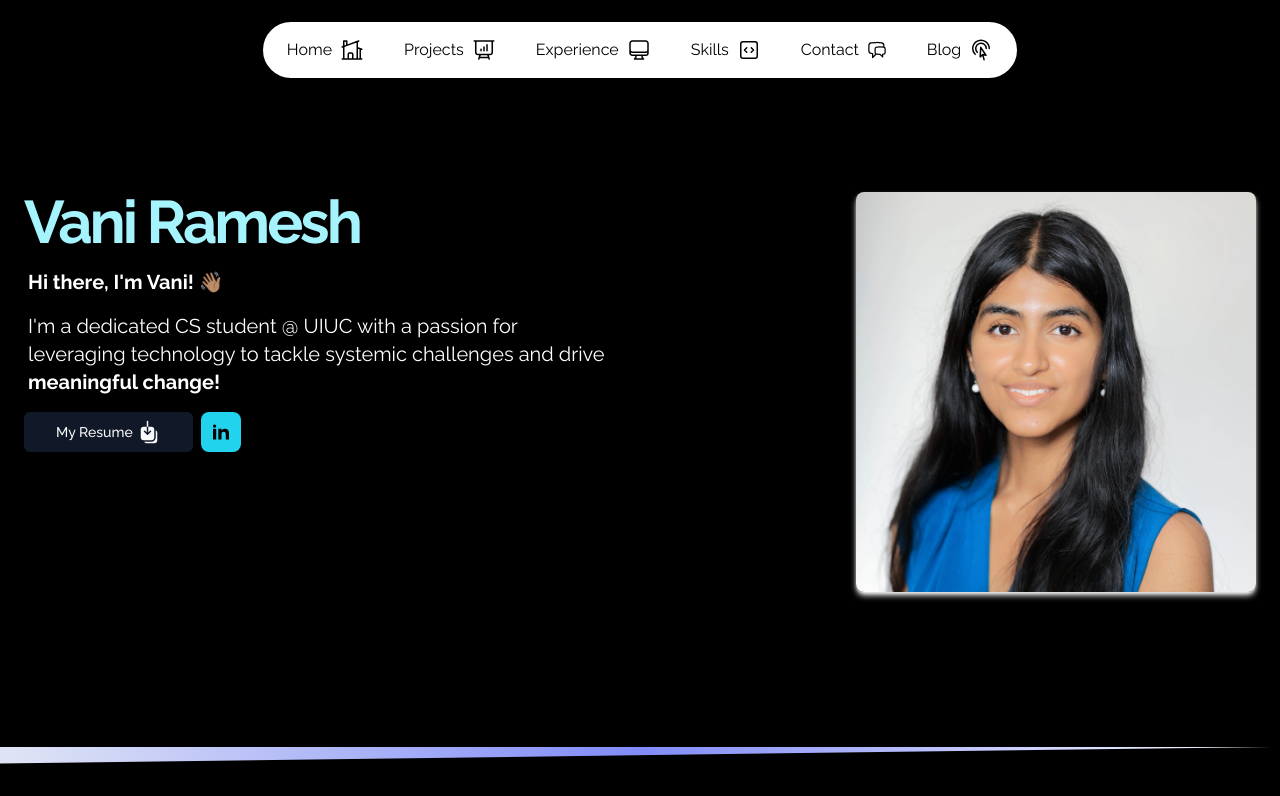
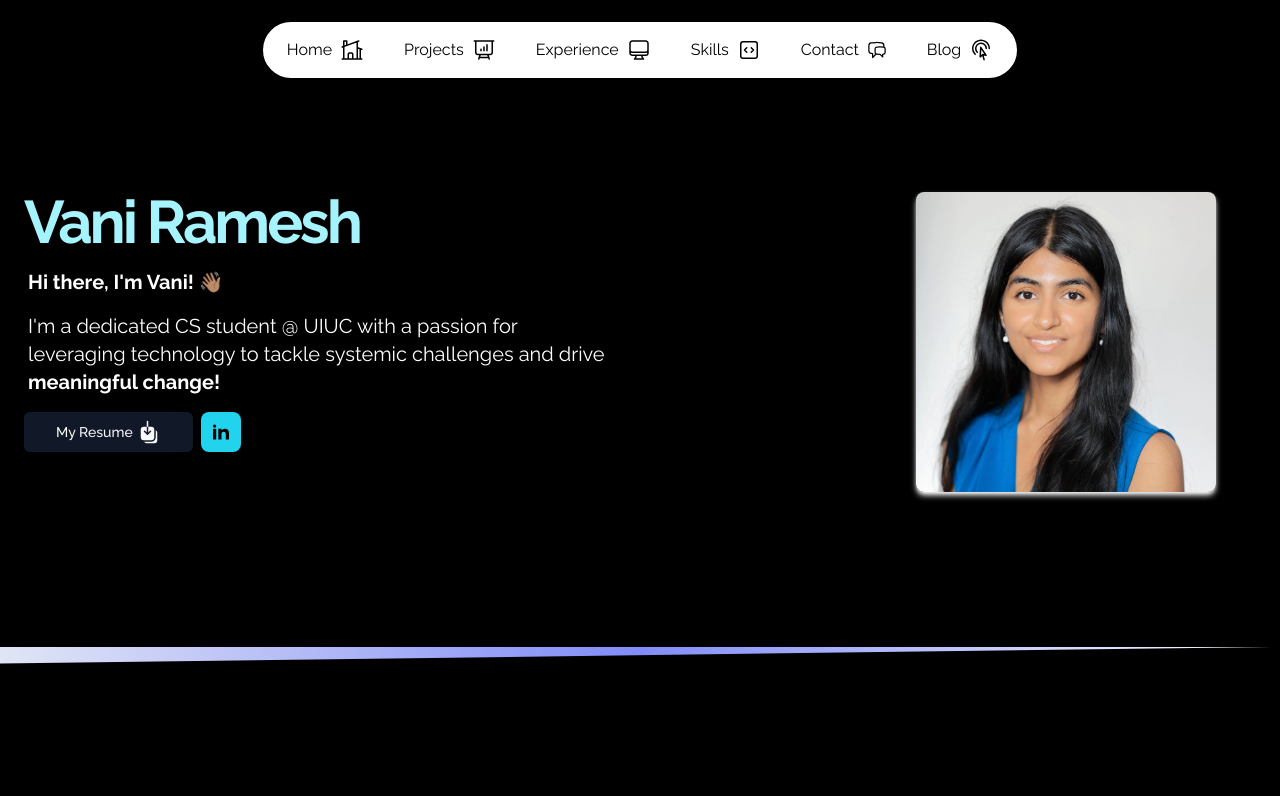
Before and after one commit to share-a-byte/portfolio, a Next.js app: page / in a window 1280 px wide. Shown: the top 796 px of the page. Built offline with nearby package versions, Linux system fonts and the light colour scheme.

Commit message:
fixed picture size

```diff
--- a/src/components/about.js
+++ b/src/components/about.js
@@ -74,7 +74,7 @@ export default function About() {
             </div>
           </motion.div>
           <motion.div
-            className="flex justify-end"
+            className="flex justify-end pr-10"
             initial={{ opacity: 0, y: 20 }}
             animate={{ opacity: 1, y: 0 }}
             transition={{ duration: 0.8, ease: "easeOut", delay: 0.2 }}
@@ -82,14 +82,14 @@ export default function About() {
             <img
               alt="Vani Ramesh"
               className="rounded-lg object-cover shadow-md shadow-white"
-              height={400}
+              height={100}
               src="/projects/me.jpg"
               style={{
-                aspectRatio: "400/400",
+                aspectRatio: "100/100",
                 objectFit: "cover",
                 objectPosition: "center 20%",
               }}
-              width={400}
+              width={300}
             />
           </motion.div>
         </div>
```
